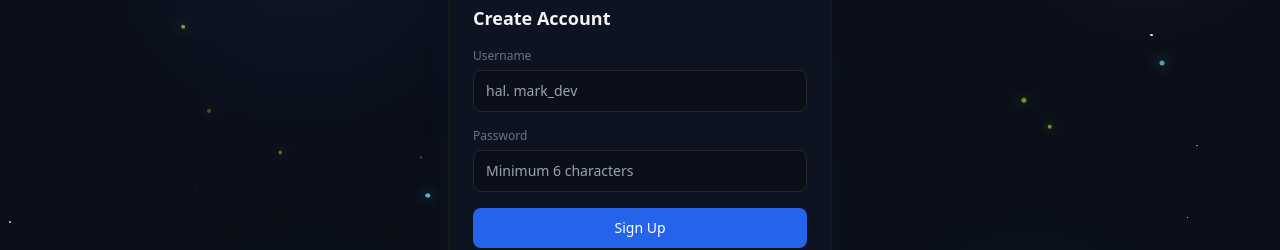
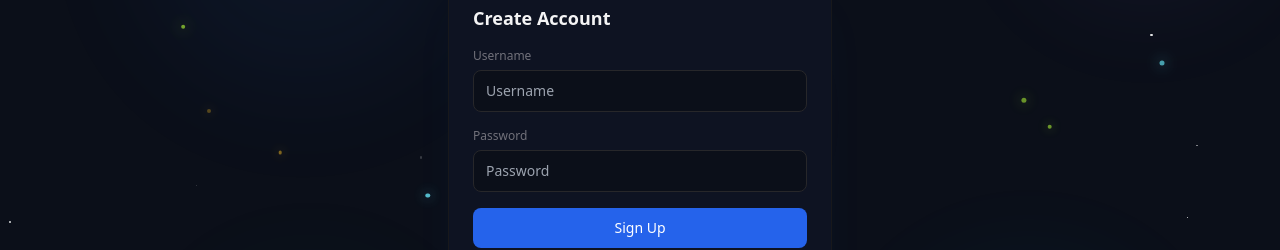
Before and after one commit to Vargas0fficial/typingmaster, a Next.js app: page /register in a window 1280 px wide. Shown: the part 286-536 px from the top of the page. Built offline with nearby package versions, Linux system fonts and the light colour scheme.

Commit message:
change watermarks

```diff
--- a/src/app/register/page.tsx
+++ b/src/app/register/page.tsx
@@ -81,7 +81,7 @@ export default function RegisterPage() {
                                 required
                                 minLength={3}
                                 className="w-full bg-[#0b0f19] border border-zinc-800 rounded-lg px-3 py-2.5 text-sm text-zinc-100 outline-none focus:border-blue-600 transition-colors"
-                                placeholder="hal. mark_dev"
+                                placeholder="Username"
                             />
                         </div>
                         <div>
@@ -94,7 +94,7 @@ export default function RegisterPage() {
                                 required
                                 minLength={6}
                                 className="w-full bg-[#0b0f19] border border-zinc-800 rounded-lg px-3 py-2.5 text-sm text-zinc-100 outline-none focus:border-blue-600 transition-colors"
-                                placeholder="Minimum 6 characters"
+                                placeholder="Password"
                             />
                         </div>
 
```
